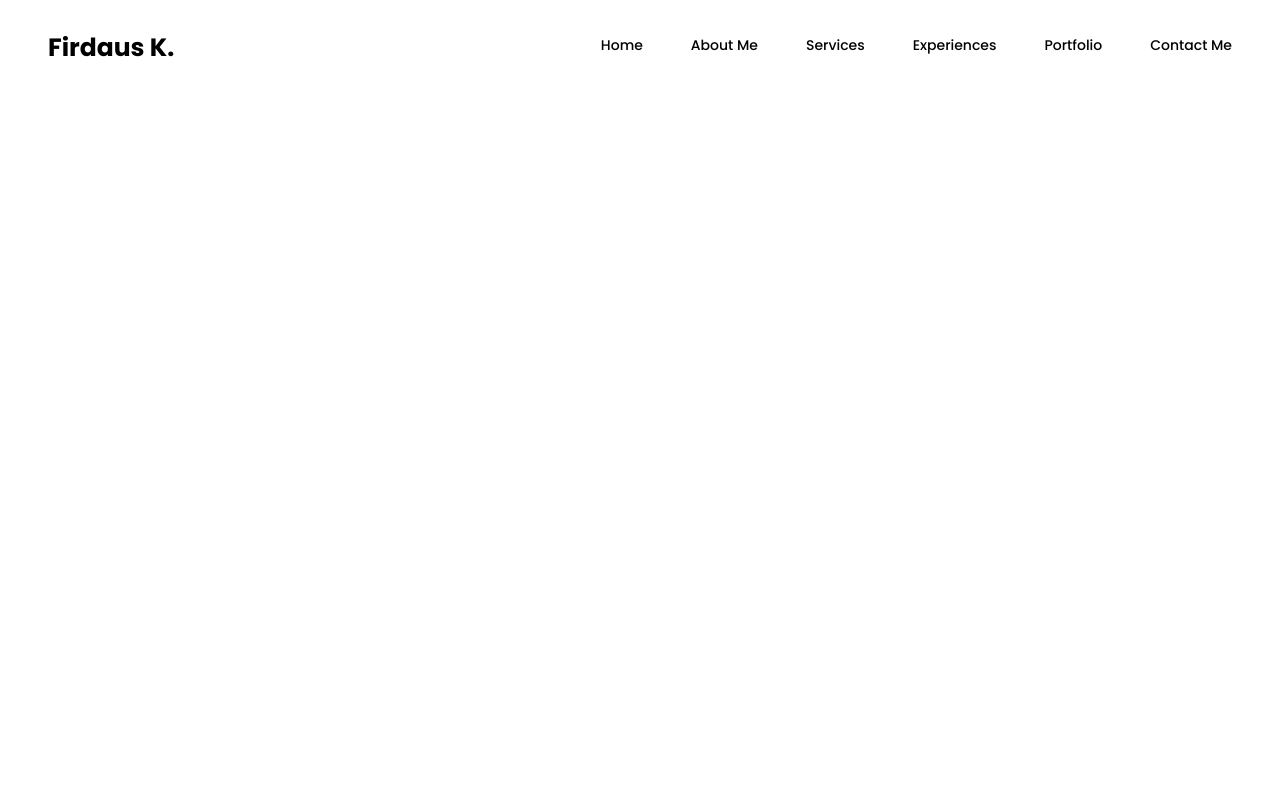
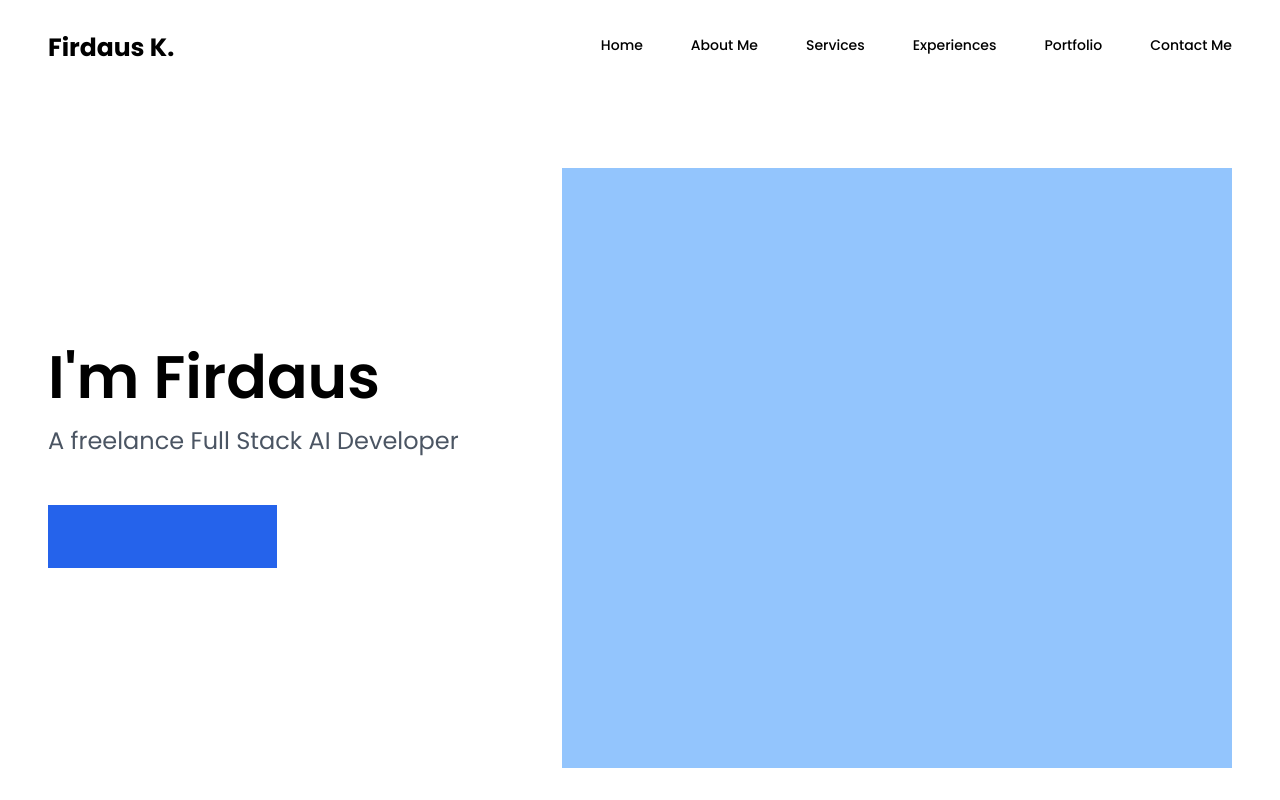
Before and after one commit to devproW/portfolio-website-react, a React (Vite) app: page / in a window 1280 px wide. Built offline with nearby package versions, Linux system fonts and the light colour scheme.

Commit message:
in progress hero section

```diff
--- a/src/App.jsx
+++ b/src/App.jsx
@@ -1,9 +1,13 @@
 import Nav from "./components/Nav";
+import Hero from "./sections/Hero";
 
 function App() {
   return (
     <main className="relative">
       <Nav />
+      <section className="px-12 max-w-7xl mx-auto">
+        <Hero />
+      </section>
     </main>
   );
 }
--- a/src/components/Nav.jsx
+++ b/src/components/Nav.jsx
@@ -40,7 +40,7 @@ function Nav() {
                 : "scale-95 opacity-0 pointer-events-none"
             }`}
           >
-            <ul className="flex flex-col px-14 py-10 space-y-2 max-h-[200px] overflow-y-auto">
+            <ul className="flex flex-col px-20 py-10 space-y-2 max-h-[200px] overflow-y-auto">
               {navLinks.map((item) => (
                 <li key={item.label} className="list-none">
                   <a
--- /dev/null
+++ b/src/sections/Hero.jsx
@@ -0,0 +1,20 @@
+function Hero() {
+  return (
+    <section className="flex justify-between items-start pt-20">
+      <div className="flex flex-col justify-end w-[500px] h-[400px]">
+        {/* <div className="bg-blue-600 w-[470px] h-2 mb-10"></div> */}
+        <h2 className="text-6xl font-poppins font-semibold leading-[88px] mb-1">
+          I'm Firdaus
+        </h2>
+        {/* <div className="bg-blue-600 w-[400px] h-[70px] mb-[50px]"></div> */}
+        <h4 className="text-2xl font-poppins leading-8 font-normal mb-12 text-gray-600">
+          A freelance Full Stack AI Developer
+        </h4>
+        <div className="bg-blue-600 w-[229px] h-[63px]"></div>
+      </div>
+      <div className="bg-blue-300 w-[670px] h-[600px]"></div>
+    </section>
+  );
+}
+
+export default Hero;
```
